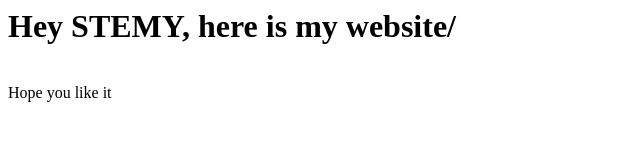
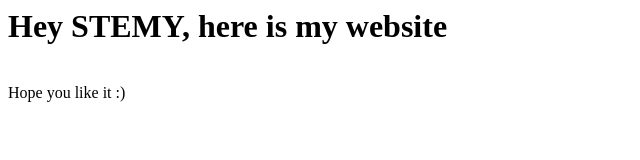
Before and after one commit to AryanOGosw/stemywebsite, a plain HTML site: page index.html in a window 1280 px wide. Shown: the full height of the page, 0-640 px from the left. Drawn offline with Linux system fonts and the light colour scheme.

Commit message:
Update index.html

```diff
--- a/index.html
+++ b/index.html
@@ -3,8 +3,8 @@
     <title>STEMY Website</title>
   </head>
   <body>
-    <h1>Hey STEMY, here is my website/</h1>
+    <h1>Hey STEMY, here is my website</h1>
     <br>
-    <label>Hope you like it</label>
+    <label>Hope you like it :)</label>
   </body>
 </html>
```
